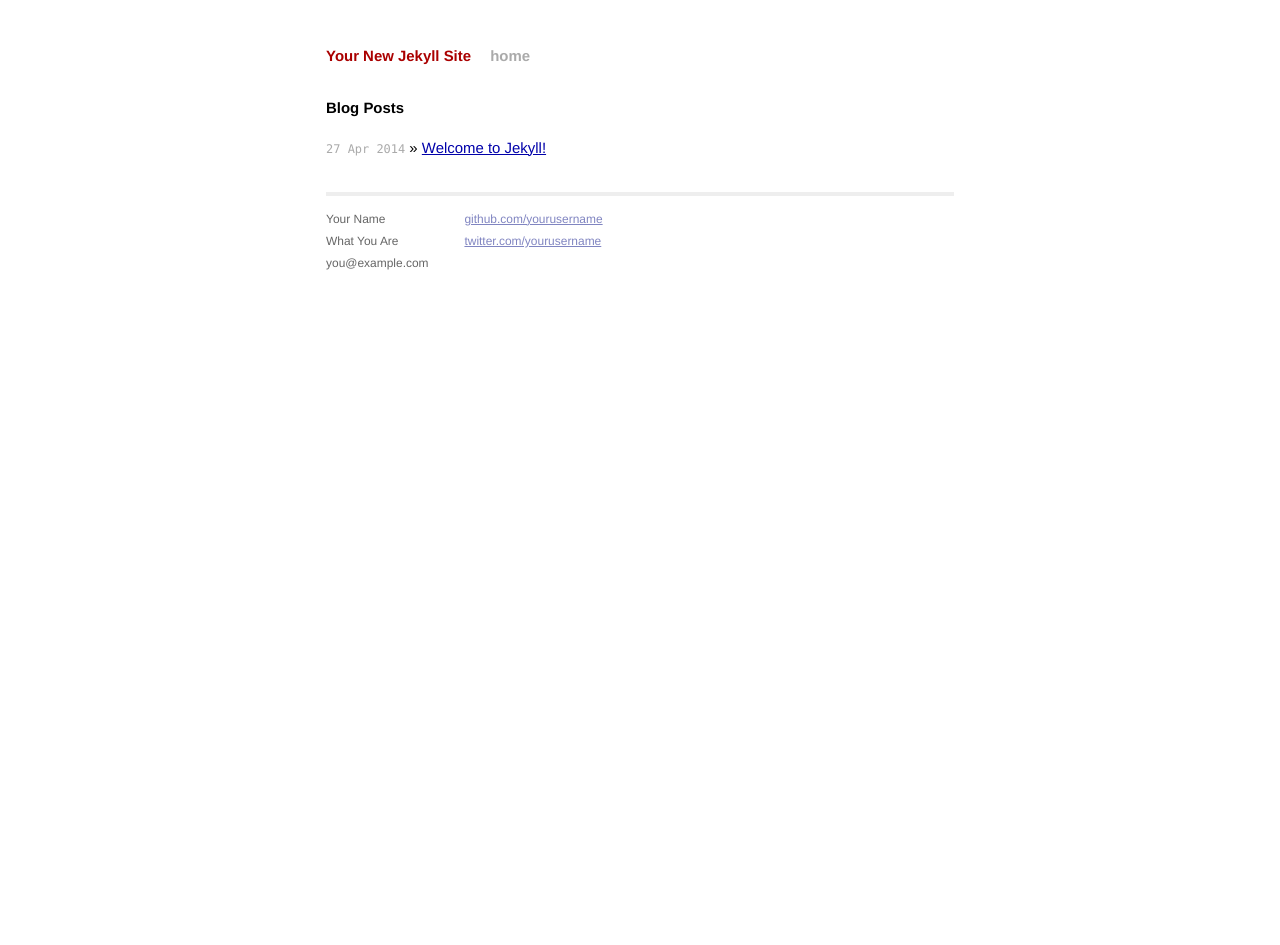
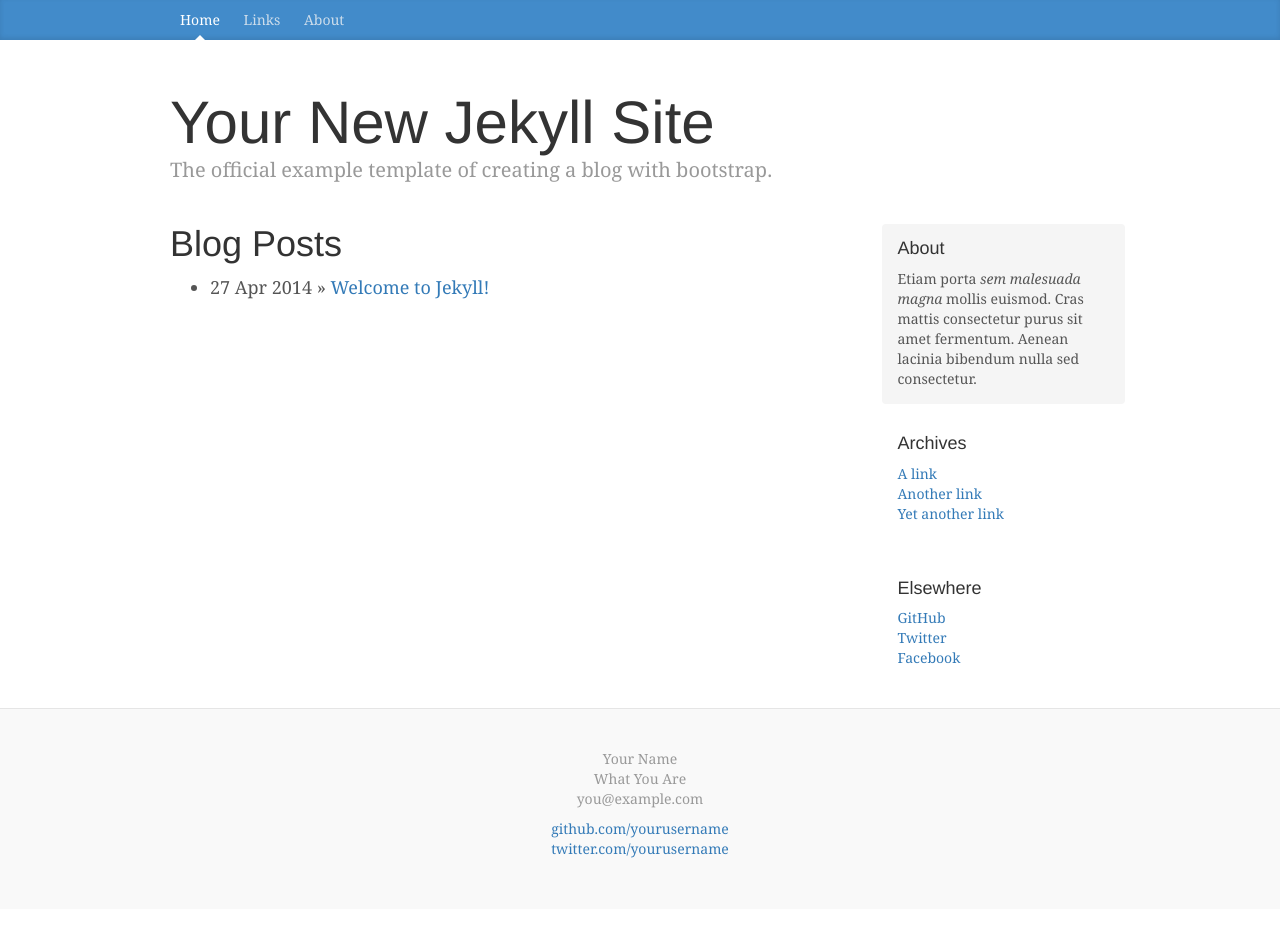
Before and after one commit to jonasf/jonasf.github.io, a Jekyll site: the page built from index.html, in a window 1280 px wide. Built offline with Jekyll 4.4.1, drawn with Linux system fonts in a browser that asks for light colours; nearby versions of some CDN libraries; Markdown is read by kramdown in place of the engine named in the settings; after the commit the page ends 909 px from its top, so only the background shows below that.

Commit message:
Styling with bootstrap blog example

```diff
--- a/_layouts/default.html
+++ b/_layouts/default.html
@@ -1,13 +1,13 @@
 <!DOCTYPE html>
-<html>
+<html lang="en">
     <head>
         <meta charset="utf-8">
-        <meta http-equiv="X-UA-Compatible" content="IE=edge,chrome=1">
+        <meta http-equiv="X-UA-Compatible" content="IE=edge">
         <title>{{ page.title }}</title>
-        <meta name="viewport" content="width=device-width">
+        <meta name="viewport" content="width=device-width, initial-scale=1">
 
         <!-- syntax highlighting CSS -->
-        <link rel="stylesheet" href="/css/syntax.css">
+        <link rel="stylesheet" href="//netdna.bootstrapcdn.com/bootstrap/3.1.1/css/bootstrap.min.css">
 
         <!-- Custom CSS -->
         <link rel="stylesheet" href="/css/main.css">
@@ -15,15 +15,54 @@
     </head>
     <body>
 
-        <div class="site">
-          <div class="header">
-            <h1 class="title"><a href="/">{{ site.name }}</a></h1>
-            <a class="extra" href="/">home</a>
+        <div class="blog-masthead">
+          <div class="container">
+            <nav class="blog-nav">
+              <a class="blog-nav-item active" href="#">Home</a>
+              <a class="blog-nav-item" href="#">Links</a>
+              <a class="blog-nav-item" href="#">About</a>
+            </nav>
+          </div>
         </div>
 
+        <div class="container">
+
+          <div class="blog-header">
+            <h1 class="blog-title">{{ site.name }}</h1>
+            <p class="lead blog-description">The official example template of creating a blog with bootstrap.</p>
+          </div><!-- /.blog-header -->
+          <div class="row">
+            <div class="col-sm-8 blog-main">
               {{ content }}
+            </div><!-- /.blog-main -->
 
-          <div class="footer">
+            <div class="col-sm-3 col-sm-offset-1 blog-sidebar">
+              <div class="sidebar-module sidebar-module-inset">
+                <h4>About</h4>
+                <p>Etiam porta <em>sem malesuada magna</em> mollis euismod. Cras mattis consectetur purus sit amet fermentum. Aenean lacinia bibendum nulla sed consectetur.</p>
+              </div>
+              <div class="sidebar-module">
+                <h4>Archives</h4>
+                <ol class="list-unstyled">
+                  <li><a href="#">A link</a></li>
+                  <li><a href="#">Another link</a></li>
+                  <li><a href="#">Yet another link</a></li>
+                </ol>
+              </div>
+              <div class="sidebar-module">
+                <h4>Elsewhere</h4>
+                <ol class="list-unstyled">
+                  <li><a href="#">GitHub</a></li>
+                  <li><a href="#">Twitter</a></li>
+                  <li><a href="#">Facebook</a></li>
+                </ol>
+              </div>
+            </div><!-- /.blog-sidebar -->
+
+          </div><!-- /.row -->
+        </div><!-- /.container -->
+
+        <div class="blog-footer">
           <div class="contact">
             <p>
               Your Name<br />
@@ -38,7 +77,8 @@
             </p>
           </div>
         </div>
-        </div>
 
+        <script src="//ajax.googleapis.com/ajax/libs/jquery/1.11.0/jquery.min.js"></script>
+        <script src="//netdna.bootstrapcdn.com/bootstrap/3.1.1/js/bootstrap.min.js"></script>
     </body>
 </html>
--- a/css/main.css
+++ b/css/main.css
@@ -1,160 +1,163 @@
-/*****************************************************************************/
 /*
-/* Common
-/*
-/*****************************************************************************/
+ * Globals
+ */
 
-/* Global Reset */
-* {
-  margin: 0;
-  padding: 0;
+body {
+  font-family: Georgia, "Times New Roman", Times, serif;
+  color: #555;
 }
 
-html, body { height: 100%; }
-
-body {
-  background-color: #FFF;
-  font: 13.34px Helvetica, Arial, sans-serif;
-  font-size: small;
-  text-align: center;
+h1, .h1,
+h2, .h2,
+h3, .h3,
+h4, .h4,
+h5, .h5,
+h6, .h6 {
+  margin-top: 0;
+  font-family: "Helvetica Neue", Helvetica, Arial, sans-serif;
+  font-weight: normal;
+  color: #333;
 }
 
-h1, h2, h3, h4, h5, h6 {
-  font-size: 100%; }
 
-h1 { margin-bottom: 1em; }
-p { margin: 1em 0; }
+/*
+ * Override Bootstrap's default container.
+ */
 
-a         { color: #00a; }
-a:hover   { color: #000; }
-a:visited { color: #a0a; }
-
-/*****************************************************************************/
-/*
-/* Home
-/*
-/*****************************************************************************/
-.posts {
-  list-style-type: none;
-  margin-bottom: 2em;
+@media (min-width: 1200px) {
+  .container {
+    width: 970px;
+  }
 }
 
-.posts li {
-  line-height: 1.75em;
+
+/*
+ * Masthead for nav
+ */
+
+.blog-masthead {
+  background-color: #428bca;
+  box-shadow: inset 0 -2px 5px rgba(0,0,0,.1);
 }
 
-.posts span {
-  color: #aaa;
-  font-family: Monaco, "Courier New", monospace;
-  font-size: 80%;
+/* Nav links */
+.blog-nav-item {
+  position: relative;
+  display: inline-block;
+  padding: 10px;
+  font-weight: 500;
+  color: #cdddeb;
 }
-
-/*****************************************************************************/
-/*
-/* Site
-/*
-/*****************************************************************************/
-
-.site {
-  font-size: 115%;
-  text-align: justify;
-  width: 42em;
-  margin: 3em auto 2em;
-  line-height: 1.5em;
-}
-
-.header a {
-  font-weight: bold;
+.blog-nav-item:hover,
+.blog-nav-item:focus {
+  color: #fff;
   text-decoration: none;
 }
 
-.title {
-  display: inline-block;
-  margin-bottom: 2em;
+/* Active state gets a caret at the bottom */
+.blog-nav .active {
+  color: #fff;
+}
+.blog-nav .active:after {
+  position: absolute;
+  bottom: 0;
+  left: 50%;
+  width: 0;
+  height: 0;
+  margin-left: -5px;
+  vertical-align: middle;
+  content: " ";
+  border-right:  5px solid transparent;
+  border-bottom: 5px solid;
+  border-left:   5px solid transparent;
 }
 
-.title a {
-  color: #a00;
+
+/*
+ * Blog name and description
+ */
+
+.blog-header {
+  padding-top: 20px;
+  padding-bottom: 20px;
+}
+.blog-title {
+  margin-top: 30px;
+  margin-bottom: 0;
+  font-size: 60px;
+  font-weight: normal;
+}
+.blog-description {
+  font-size: 20px;
+  color: #999;
 }
 
-.title a:hover {
-  color: #000;
+
+/*
+ * Main column and sidebar layout
+ */
+
+.blog-main {
+  font-size: 18px;
+  line-height: 1.5;
 }
 
-.header a.extra {
-  color: #aaa;
-  margin-left: 1em;
+/* Sidebar modules for boxing content */
+.sidebar-module {
+  padding: 15px;
+  margin: 0 -15px 15px;
+}
+.sidebar-module-inset {
+  padding: 15px;
+  background-color: #f5f5f5;
+  border-radius: 4px;
+}
+.sidebar-module-inset p:last-child,
+.sidebar-module-inset ul:last-child,
+.sidebar-module-inset ol:last-child {
+  margin-bottom: 0;
 }
 
-.header a.extra:hover {
-  color: #000;
+
+
+/* Pagination */
+.pager {
+  margin-bottom: 60px;
+  text-align: left;
+}
+.pager > li > a {
+  width: 140px;
+  padding: 10px 20px;
+  text-align: center;
+  border-radius: 30px;
 }
 
-.meta {
-  color: #aaa;
+
+/*
+ * Blog posts
+ */
+
+.blog-post {
+  margin-bottom: 60px;
+}
+.blog-post-title {
+  margin-bottom: 5px;
+  font-size: 40px;
+}
+.blog-post-meta {
+  margin-bottom: 20px;
+  color: #999;
 }
 
-.footer {
-  font-size: 80%;
-  color: #666;
-  border-top: 4px solid #eee;
-  margin-top: 2em;
-  overflow: hidden;
+
+/*
+ * Footer
+ */
+
+.blog-footer {
+  padding: 40px 0;
+  color: #999;
+  text-align: center;
+  background-color: #f9f9f9;
+  border-top: 1px solid #e5e5e5;
 }
-
-.footer .contact {
-  float: left;
-  margin-right: 3em;
-}
-
-.footer .contact a {
-  color: #8085C1;
-}
-
-.footer .rss {
-  margin-top: 1.1em;
-  margin-right: -.2em;
-  float: right;
-}
-
-.footer .rss img {
-  border: 0;
-}
-
-/*****************************************************************************/
-/*
-/* Posts
-/*
-/*****************************************************************************/
-
-/* standard */
-.post pre {
-  border: 1px solid #ddd;
-  background-color: #eef;
-  padding: 0 .4em;
-}
-
-.post ul, .post ol {
-  margin-left: 1.35em;
-}
-
-.post code {
-  border: 1px solid #ddd;
-  background-color: #eef;
-  padding: 0 .2em;
-}
-
-.post pre code {
-  border: none;
-}
-
-/* terminal */
-.post pre.terminal {
-  border: 1px solid #000;
-  background-color: #333;
-  color: #FFF;
-}
-
-.post pre.terminal code {
-  background-color: #333;
-}
--- a/css/syntax.css
+++ /dev/null
@@ -1,60 +0,0 @@
-.highlight  { background: #ffffff; }
-.highlight .c { color: #999988; font-style: italic } /* Comment */
-.highlight .err { color: #a61717; background-color: #e3d2d2 } /* Error */
-.highlight .k { font-weight: bold } /* Keyword */
-.highlight .o { font-weight: bold } /* Operator */
-.highlight .cm { color: #999988; font-style: italic } /* Comment.Multiline */
-.highlight .cp { color: #999999; font-weight: bold } /* Comment.Preproc */
-.highlight .c1 { color: #999988; font-style: italic } /* Comment.Single */
-.highlight .cs { color: #999999; font-weight: bold; font-style: italic } /* Comment.Special */
-.highlight .gd { color: #000000; background-color: #ffdddd } /* Generic.Deleted */
-.highlight .gd .x { color: #000000; background-color: #ffaaaa } /* Generic.Deleted.Specific */
-.highlight .ge { font-style: italic } /* Generic.Emph */
-.highlight .gr { color: #aa0000 } /* Generic.Error */
-.highlight .gh { color: #999999 } /* Generic.Heading */
-.highlight .gi { color: #000000; background-color: #ddffdd } /* Generic.Inserted */
-.highlight .gi .x { color: #000000; background-color: #aaffaa } /* Generic.Inserted.Specific */
-.highlight .go { color: #888888 } /* Generic.Output */
-.highlight .gp { color: #555555 } /* Generic.Prompt */
-.highlight .gs { font-weight: bold } /* Generic.Strong */
-.highlight .gu { color: #aaaaaa } /* Generic.Subheading */
-.highlight .gt { color: #aa0000 } /* Generic.Traceback */
-.highlight .kc { font-weight: bold } /* Keyword.Constant */
-.highlight .kd { font-weight: bold } /* Keyword.Declaration */
-.highlight .kp { font-weight: bold } /* Keyword.Pseudo */
-.highlight .kr { font-weight: bold } /* Keyword.Reserved */
-.highlight .kt { color: #445588; font-weight: bold } /* Keyword.Type */
-.highlight .m { color: #009999 } /* Literal.Number */
-.highlight .s { color: #d14 } /* Literal.String */
-.highlight .na { color: #008080 } /* Name.Attribute */
-.highlight .nb { color: #0086B3 } /* Name.Builtin */
-.highlight .nc { color: #445588; font-weight: bold } /* Name.Class */
-.highlight .no { color: #008080 } /* Name.Constant */
-.highlight .ni { color: #800080 } /* Name.Entity */
-.highlight .ne { color: #990000; font-weight: bold } /* Name.Exception */
-.highlight .nf { color: #990000; font-weight: bold } /* Name.Function */
-.highlight .nn { color: #555555 } /* Name.Namespace */
-.highlight .nt { color: #000080 } /* Name.Tag */
-.highlight .nv { color: #008080 } /* Name.Variable */
-.highlight .ow { font-weight: bold } /* Operator.Word */
-.highlight .w { color: #bbbbbb } /* Text.Whitespace */
-.highlight .mf { color: #009999 } /* Literal.Number.Float */
-.highlight .mh { color: #009999 } /* Literal.Number.Hex */
-.highlight .mi { color: #009999 } /* Literal.Number.Integer */
-.highlight .mo { color: #009999 } /* Literal.Number.Oct */
-.highlight .sb { color: #d14 } /* Literal.String.Backtick */
-.highlight .sc { color: #d14 } /* Literal.String.Char */
-.highlight .sd { color: #d14 } /* Literal.String.Doc */
-.highlight .s2 { color: #d14 } /* Literal.String.Double */
-.highlight .se { color: #d14 } /* Literal.String.Escape */
-.highlight .sh { color: #d14 } /* Literal.String.Heredoc */
-.highlight .si { color: #d14 } /* Literal.String.Interpol */
-.highlight .sx { color: #d14 } /* Literal.String.Other */
-.highlight .sr { color: #009926 } /* Literal.String.Regex */
-.highlight .s1 { color: #d14 } /* Literal.String.Single */
-.highlight .ss { color: #990073 } /* Literal.String.Symbol */
-.highlight .bp { color: #999999 } /* Name.Builtin.Pseudo */
-.highlight .vc { color: #008080 } /* Name.Variable.Class */
-.highlight .vg { color: #008080 } /* Name.Variable.Global */
-.highlight .vi { color: #008080 } /* Name.Variable.Instance */
-.highlight .il { color: #009999 } /* Literal.Number.Integer.Long */
```
Lines whose indentation alone changed are shown as unchanged.
